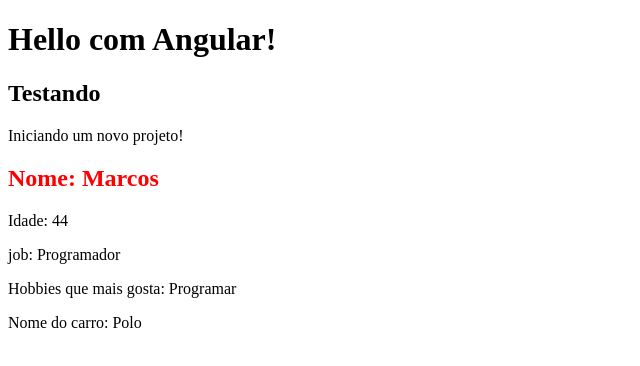
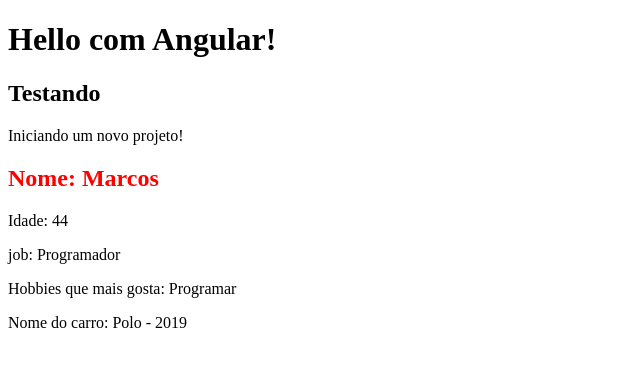
Before and after one commit to MarcosAdaSilva/curso, an Angular app: page / in a window 1280 px wide. Shown: the top 366 px of the page, without its empty margins (0-640 px from the left). Built offline with nearby package versions, Linux system fonts and the light colour scheme.

Commit message:
Fixando conhecimento

```diff
--- a/src/app/components/first-component/first-component.component.html
+++ b/src/app/components/first-component/first-component.component.html
@@ -2,4 +2,4 @@
 <p>Idade: {{ age }}</p>
 <p>job: {{ job }}</p>
 <p>Hobbies que mais gosta: {{ hobbies[3] }}</p>
-<p>Nome do carro: {{ car.name }}</p>
+<p>Nome do carro: {{ car.name }} - {{ car.year }}</p>
```
